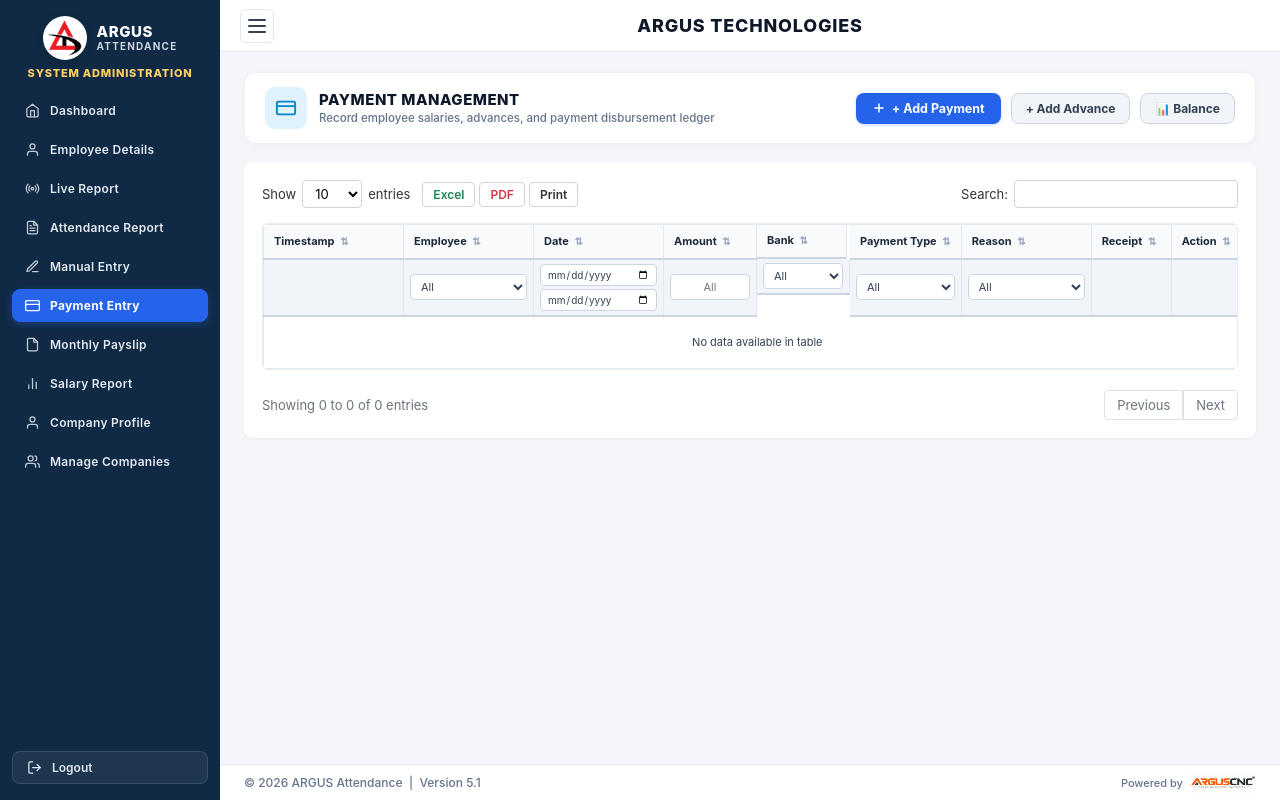
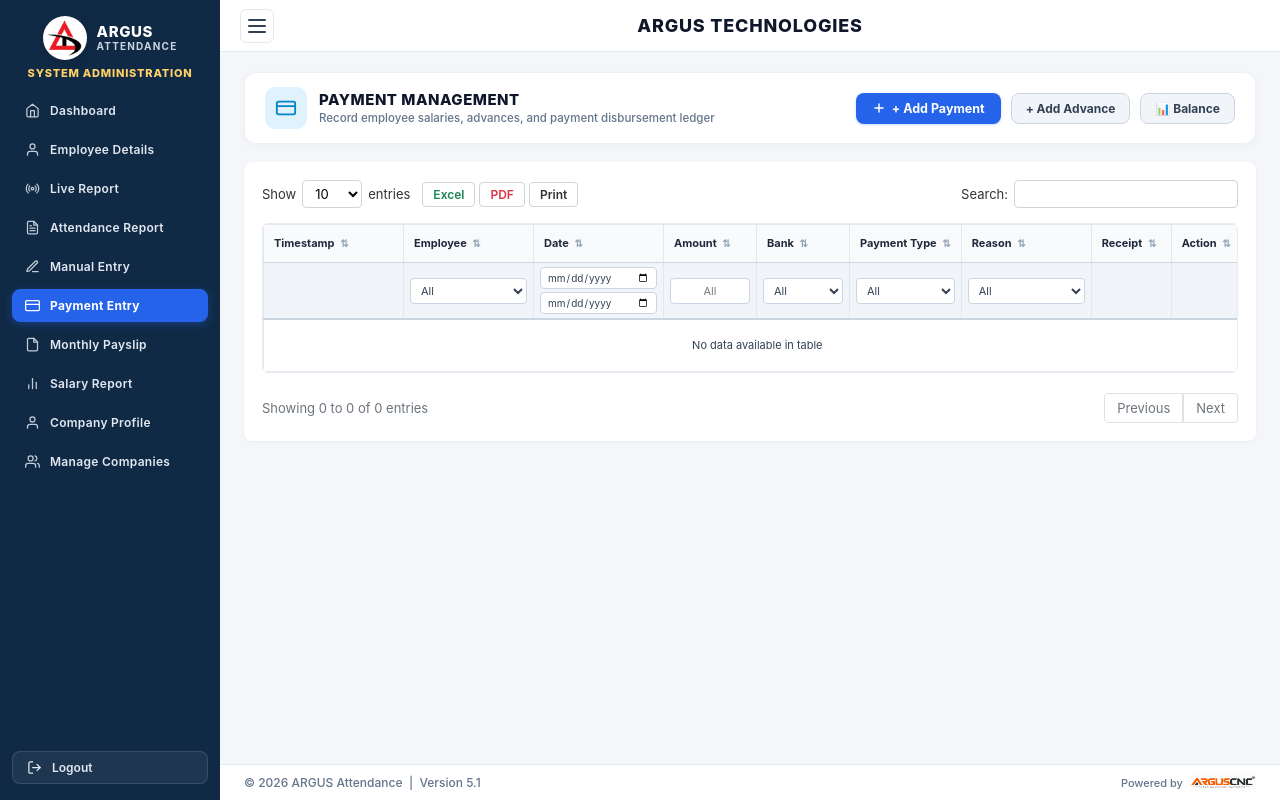
Before and after one commit to productionargus-wq/Simple-AI-Attendance, a Flask app: page /payment-entry in a window 1280 px wide. Run offline with Flask 3, Linux system fonts and the light colour scheme; the visitor is signed in with stand-in values (Sample User, id 1); data that the repository does not hold is empty; some libraries are stand-ins or nearby versions.

Commit message:
Fix root cause of table divider lines and cell misalignment across all tabs by removing display: inline-block on 5th column

```diff
--- a/static/css/style.css
+++ b/static/css/style.css
@@ -728,11 +728,25 @@ body.sidebar-collapsed .app-footer {
 .payslip-info-table,
 .payslip-document-wrapper table { min-width: 540px; }
 
+.employee-table thead tr {
+  height: 38px;
+}
+
+.employee-table thead tr:not(:last-child) th {
+  border-bottom: 1px solid #cbd5e1 !important;
+}
+
+.employee-table thead tr:last-child th {
+  border-bottom: 2px solid #cbd5e1 !important;
+}
+
 .employee-table th {
+  display: table-cell !important;
   background-color: #f8fafc;
   color: #1e293b;
   font-weight: 700;
   padding: 9px 10px;
+  border-top: none !important;
   border-bottom: 2px solid #cbd5e1 !important;
   border-right: 1px solid #e2e8f0 !important;
   white-space: nowrap !important;
@@ -744,6 +758,7 @@ body.sidebar-collapsed .app-footer {
   user-select: none;
   line-height: 1.25;
   box-sizing: border-box !important;
+  height: 38px !important;
 }
 
 .employee-table th:last-child {
@@ -757,6 +772,7 @@ body.sidebar-collapsed .app-footer {
 }
 
 .employee-table td {
+  display: table-cell !important;
   padding: 8px 10px;
   border-bottom: 1px solid #e2e8f0 !important;
   border-right: 1px solid #e2e8f0 !important;
@@ -776,6 +792,7 @@ body.sidebar-collapsed .app-footer {
 
 /* Table Filters Row (Image 4 Alignment Fix) */
 .table-filters-row th {
+  display: table-cell !important;
   background-color: #f1f5f9 !important;
   padding: 4px 6px !important;
   border-bottom: 2px solid #cbd5e1 !important;
@@ -814,9 +831,9 @@ body.sidebar-collapsed .app-footer {
   font-size: 10px !important;
 }
 
-/* Allow address columns to wrap nicely with controlled min-width */
-.employee-table [data-col="entry_location"],
-.employee-table [data-col="exit_location"],
+/* Allow address cells to wrap nicely with controlled min-width */
+.employee-table td[data-col="entry_location"],
+.employee-table td[data-col="exit_location"],
 .employee-table td.col-location {
   min-width: 150px;
   max-width: 250px;
@@ -845,17 +862,20 @@ body.sidebar-collapsed .app-footer {
 }
 
 #companyDataTable thead th {
+  display: table-cell !important;
   background-color: #f8fafc;
   color: #334155;
   font-size: 11px;
   font-weight: 800;
   letter-spacing: 0.5px;
   padding: 10px 12px;
+  border-top: none !important;
   border-bottom: 2px solid #cbd5e1 !important;
   border-right: 1px solid #e2e8f0 !important;
   white-space: nowrap !important;
   vertical-align: middle !important;
   box-sizing: border-box !important;
+  height: 38px !important;
 }
 
 #companyDataTable thead th:last-child {
@@ -863,6 +883,7 @@ body.sidebar-collapsed .app-footer {
 }
 
 #companyDataTable tbody td {
+  display: table-cell !important;
   padding: 10px 12px;
   vertical-align: middle !important;
   border-bottom: 1px solid #e2e8f0 !important;
@@ -2790,11 +2811,17 @@ body.drawer-open {
 
 /* Salary Basis Single Line Badge */
 .badge-salary-basis,
-.employee-table td:nth-child(5) span,
+.employee-table td .status-pill,
+.employee-table td .status-badge {
+  white-space: nowrap !important;
+  display: inline-block;
+}
+
+.employee-table th,
+.employee-table td,
 .employee-table th:nth-child(5),
 .employee-table td:nth-child(5) {
-  white-space: nowrap !important;
-  display: inline-block;
+  display: table-cell !important;
 }
 
 /* Company Profile Styling */
```
